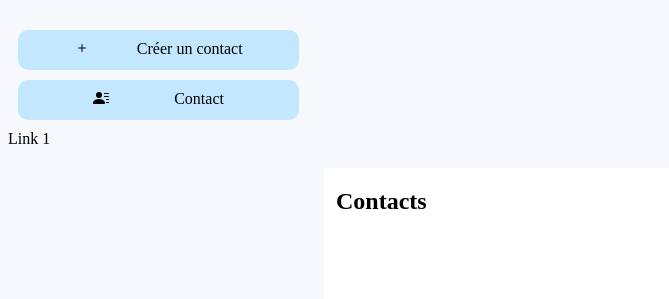
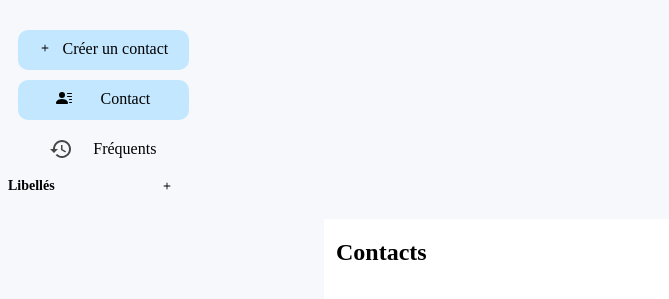
Before and after one commit to RElmasha/Google-contact-clone, a plain HTML site: page HTML/index.html in a window 1280 px wide. Shown: the part 79-378 px from the top of the page, without its empty margins (0-669 px from the left). Drawn offline with Linux system fonts and the light colour scheme.

Commit message:
some advanced 2 part

```diff
--- a/CSS/style.css
+++ b/CSS/style.css
@@ -1,6 +1,9 @@
 /* Ici commence le svgStyle */
 
-
+.svgSearch{
+    width: 14px;
+gap: 0px;
+}
 
 
 
@@ -123,4 +126,20 @@ background: #C2E7FF;
     margin: 10px;
     background: #C2E7FF;
     border-radius: 10px;
+    width: 50%;
 }
+.FrequentStyle{
+    padding: 10px;
+    margin: 10px;
+    width: 50%;
+}
+.libelle{
+        font-family: Product Sans;
+        font-size: 14px;
+        font-weight: 700;
+        line-height: 16.98px;
+        text-align: left;
+        display: flex;
+        justify-content: space-between;
+        width: 55%;
+}
--- a/HTML/index.html
+++ b/HTML/index.html
@@ -20,7 +20,7 @@
     </div>
 
         <div class="search--Style" >
-        <a class="svgSearch" href=""><svg class="searchStyle" xmlns="http://www.w3.org/2000/svg" width="16" height="16" fill="currentColor" class="bi bi-search" viewBox="0 0 16 16">
+        <a href=""><svg class="searchStyle" xmlns="http://www.w3.org/2000/svg" width="16" height="16" fill="currentColor" class="bi bi-search" viewBox="0 0 16 16">
             <path d="M11.742 10.344a6.5 6.5 0 1 0-1.397 1.398h-.001q.044.06.098.115l3.85 3.85a1 1 0 0 0 1.415-1.414l-3.85-3.85a1 1 0 0 0-.115-.1zM12 6.5a5.5 5.5 0 1 1-11 0 5.5 5.5 0 0 1 11 0"/>
           </svg>
         </a>
@@ -31,8 +31,9 @@
 <main>
     <div class="sideBarParent" style="width:25%">
 
-       <div  class="listContact"> <a href="#"   class="textAjoutContact">
-        <span><svg xmlns="http://www.w3.org/2000/svg" width="16" height="16" fill="currentColor" class="bi bi-plus" viewBox="0 0 16 16">
+       <div  class="listContact">
+        <a href="#"   class="textAjoutContact">
+        <span><svg  class="svgSearch"  xmlns="http://www.w3.org/2000/svg" width="16" height="16" fill="currentColor" class="bi bi-plus" viewBox="0 0 16 16">
             <path d="M8 4a.5.5 0 0 1 .5.5v3h3a.5.5 0 0 1 0 1h-3v3a.5.5 0 0 1-1 0v-3h-3a.5.5 0 0 1 0-1h3v-3A.5.5 0 0 1 8 4"/>
           </svg> </span>
           Créer un contact
@@ -48,7 +49,25 @@
     </a>
 </div>
 
-       <div> <a href="#" class="">Link 1</a></div>
+       <div  class="FrequentStyle"> <a href="#" class="textAjoutContact"> <svg width="21" height="18" viewBox="0 0 21 18" fill="none" xmlns="http://www.w3.org/2000/svg">
+        <path d="M12.5 5H11V10L15.28 12.54L16 11.33L12.5 9.25V5ZM12 0C9.61305 0 7.32387 0.948211 5.63604 2.63604C3.94821 4.32387 3 6.61305 3 9H0L3.96 13.03L8 9H5C5 7.14348 5.7375 5.36301 7.05025 4.05025C8.36301 2.7375 10.1435 2 12 2C13.8565 2 15.637 2.7375 16.9497 4.05025C18.2625 5.36301 19 7.14348 19 9C19 10.8565 18.2625 12.637 16.9497 13.9497C15.637 15.2625 13.8565 16 12 16C10.07 16 8.32 15.21 7.06 13.94L5.64 15.36C6.47161 16.2004 7.46234 16.8668 8.55433 17.32C9.64632 17.7733 10.8177 18.0045 12 18C14.3869 18 16.6761 17.0518 18.364 15.364C20.0518 13.6761 21 11.3869 21 9C21 6.61305 20.0518 4.32387 18.364 2.63604C16.6761 0.948211 14.3869 0 12 0Z" fill="#444746"/>
+        </svg>
+         Fréquents
+        </a></div>
+
+         <div>
+            <a href="#"   class="libelle">
+                Libellés
+                <span>
+                    <svg  class="svgSearch"  xmlns="http://www.w3.org/2000/svg" width="16" height="16" fill="currentColor" class="bi bi-plus" viewBox="0 0 16 16">
+                    <path d="M8 4a.5.5 0 0 1 .5.5v3h3a.5.5 0 0 1 0 1h-3v3a.5.5 0 0 1-1 0v-3h-3a.5.5 0 0 1 0-1h3v-3A.5.5 0 0 1 8 4"/>
+                  </svg>
+                </span>
+                </a>
+
+
+
+         </div>
       </div>
 
       <div class="sideBarChild" style="margin-left:25%">
```
